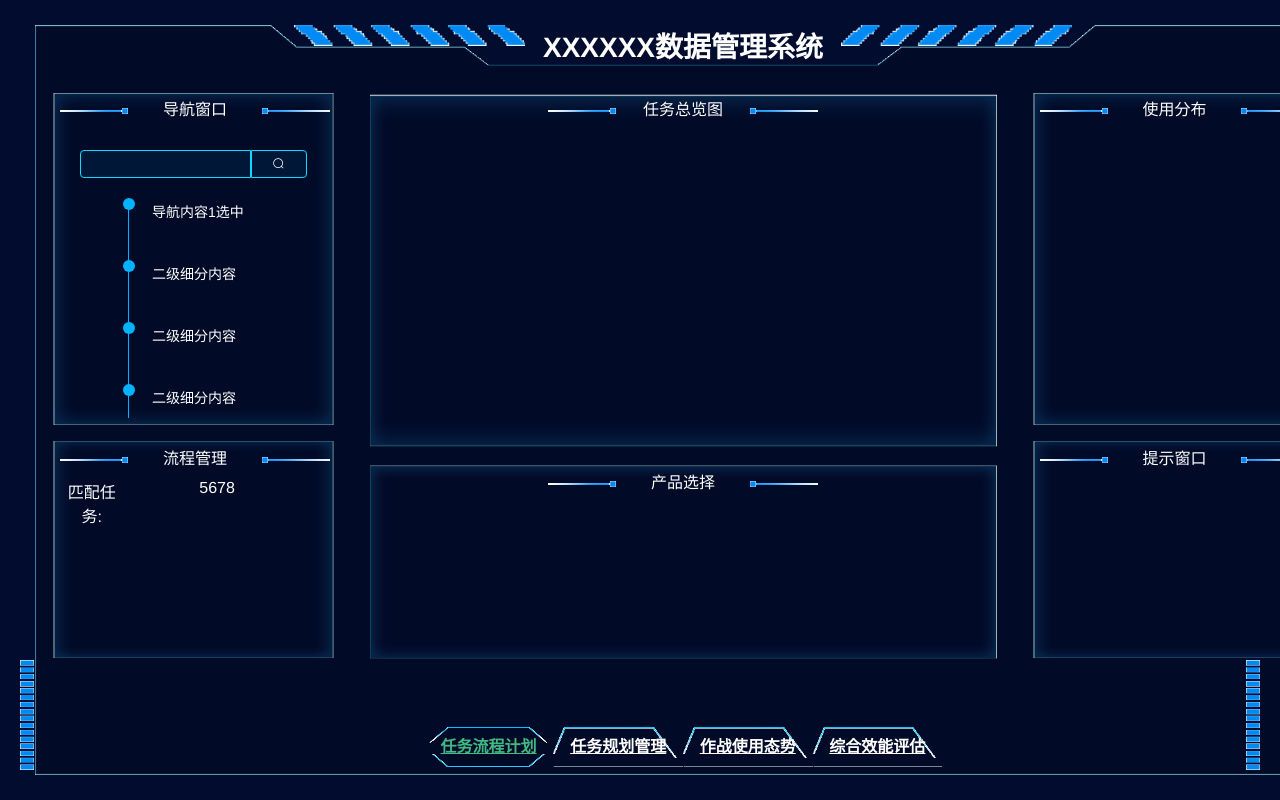
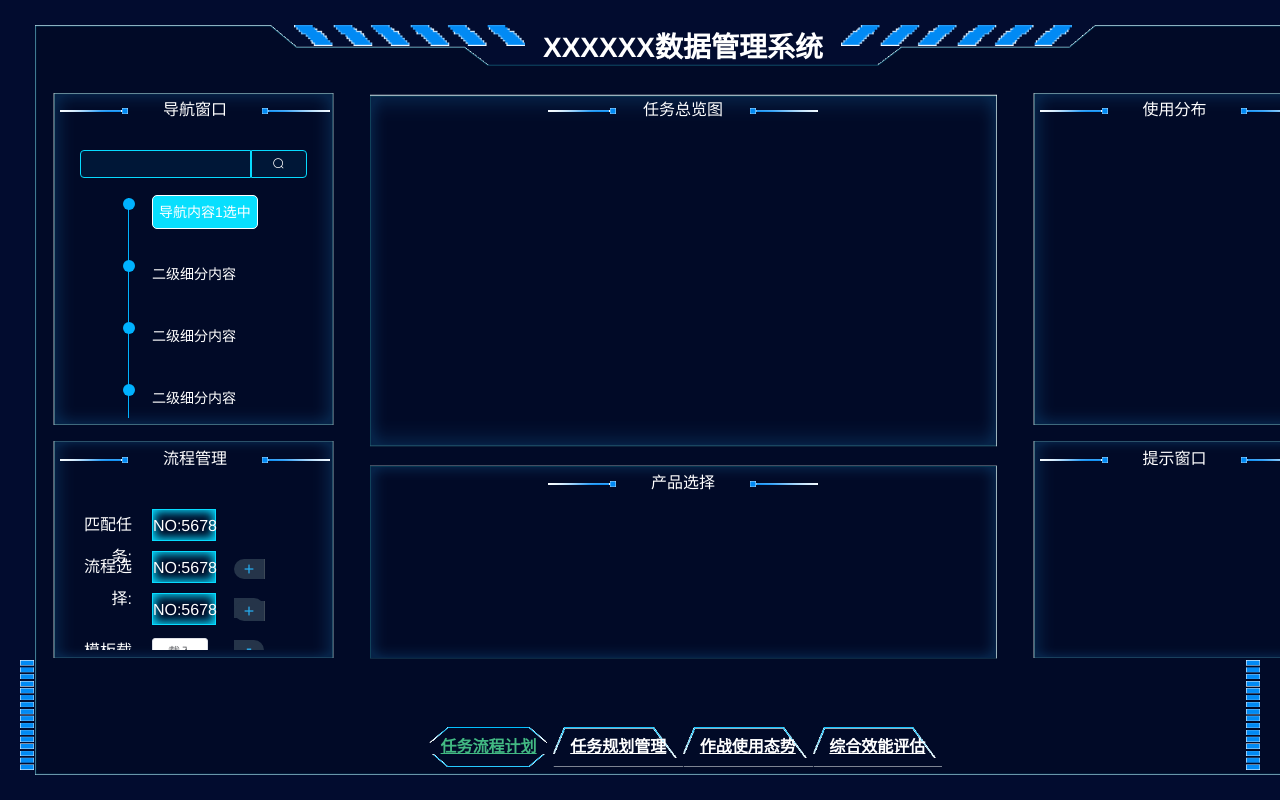
Before and after one commit to yxp1995/mission, a Vue app: page /taskFlowPlan in a window 1280 px wide. Shown: the top 800 px of the page. Built offline with nearby package versions, Linux system fonts and the light colour scheme.

Commit message:
样式调整

```diff
--- a/src/assets/styles/index.scss
+++ b/src/assets/styles/index.scss
@@ -1,6 +1,11 @@
 body {
   margin: 0;
   padding: 0;
+  -moz-user-select: none;
+  -webkit-user-select: none;
+  -ms-user-select: none;
+  -khtml-user-select: none;
+  user-select: none;
 }
 
 ul {
@@ -81,11 +86,6 @@ li {
           padding: 0 10px;
           background: url(~@/assets/images/sixteen.png) no-repeat;
           background-size: 100% 100%;
-          .main-container {
-            padding: 10px 20px;
-            height: calc(100% - 70px);
-            margin-top: 10px;
-          }
         }
 
         .left-btm {
@@ -133,6 +133,12 @@ li {
           background-size: 100% 100%;
           margin-top: 4%;
         }
+      }
+
+      .main-container {
+        padding: 10px 20px;
+        height: calc(100% - 70px);
+        margin-top: 10px;
       }
 
       .text-title {
--- a/src/views/taskFlowPlan/navigation.vue
+++ b/src/views/taskFlowPlan/navigation.vue
@@ -30,7 +30,7 @@ export default {
         {
           id: 1,
           content: "导航内容1选中",
-          active: false,
+          active: true,
         },
         {
           id: 2,
--- a/src/views/taskFlowPlan/processManagement.vue
+++ b/src/views/taskFlowPlan/processManagement.vue
@@ -1,11 +1,37 @@
 <template>
   <div class="pro-box">
     <el-row :gutter="20">
+      <el-col :span="7"> 匹配任务: </el-col>
+      <el-col :span="8">
+        <div class="btn">{{ "NO:" + process.num1 }}</div>
+      </el-col>
+    </el-row>
+    <el-row :gutter="20">
+      <el-col :span="7"> 流程选择: </el-col>
+      <el-col :span="8">
+        <div class="btn">{{ "NO:" + process.num2 }}</div>
+      </el-col>
       <el-col :span="7">
-        匹配任务:
+        <div class="add" @click="addClick(2)">+</div>
+        <div class="minus" @click="minusClick(2)">-</div>
       </el-col>
-      <el-col :span="14">
-        <div class="btn">{{process.num1}}</div>
+    </el-row>
+    <el-row :gutter="20">
+      <el-col :span="7"></el-col>
+      <el-col :span="8">
+        <div class="btn">{{ "NO:" + process.num3 }}</div>
+      </el-col>
+      <el-col :span="7">
+        <div class="add" @click="addClick(3)">+</div>
+        <div class="minus" @click="minusClick(3)">-</div>
+      </el-col>
+    </el-row>
+    <el-row :gutter="20">
+      <el-col :span="7">
+        模板载入:
+      </el-col>
+      <el-col :span="8">
+        <el-button size="mini">载入</el-button>
       </el-col>
     </el-row>
   </div>
@@ -20,15 +46,76 @@ export default {
         num1: 5678,
         num2: 5678,
         num3: 5678,
-      }
-    }
-  }
-}
+      },
+    };
+  },
+  methods: {
+    addClick(num) {
+      this.process[`num${num}`]++;
+    },
+    minusClick(num) {
+      this.process[`num${num}`]--;
+    },
+  },
+};
 </script>
 
 <style lang="scss" scoped>
 .pro-box {
   height: 100%;
   color: #fff;
+  overflow: auto;
+  .el-row {
+    margin-top: 10px;
+    .el-col {
+      height: 32px;
+      line-height: 32px;
+      &:nth-child(1) {
+        text-align: right;
+      }
+      &:nth-child(2) {
+        text-align: left;
+      }
+      &:nth-child(3) {
+        text-align: left;
+      }
+      .btn {
+        width: 100%;
+        height: 30px;
+        border: 1px solid #07dbff;
+        text-align: center;
+        box-shadow: 0 0 10px 2px #07dbff inset;
+      }
+      .add {
+        display: inline-block;
+        width: 30px;
+        height: 20px;
+        line-height: 20px;
+        background: #253449;
+        color: #27abec;
+        font-size: 18px;
+        border-radius: 10px 0 0 10px;
+        border-right: 1px solid #3d4957;
+        overflow: hidden;
+        text-align: center;
+        cursor: pointer;
+        margin-top: 8px;
+      }
+      .minus {
+        display: inline-block;
+        width: 30px;
+        height: 20px;
+        line-height: 17px;
+        background: #253449;
+        color: #27abec;
+        font-size: 18px;
+        border-radius: 0px 10px 10px 0;
+        overflow: hidden;
+        text-align: center;
+        cursor: pointer;
+        margin-top: 8px;
+      }
+    }
+  }
 }
 </style>
```
